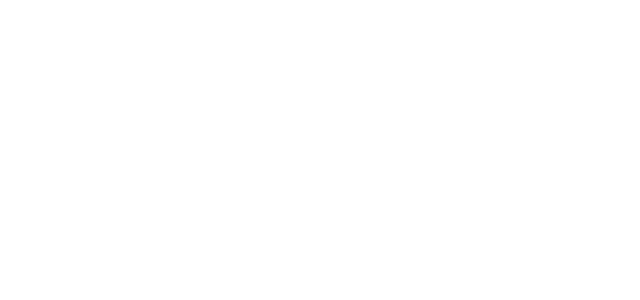
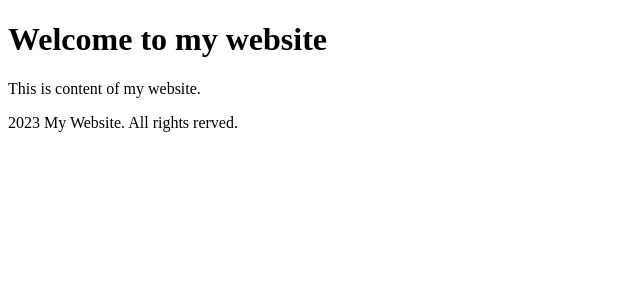
Before and after one commit to acciojob/page-layout-Neha-Balaji-Bacha, a React app: page / in a window 1280 px wide. Shown: the top 300 px of the page, without its empty margins (0-640 px from the left). Built offline with nearby package versions, Linux system fonts and the light colour scheme.

Commit message:
Add page layout and content to App component
Updated the App component to include page layout and content.

```diff
--- a/src/components/App.js
+++ b/src/components/App.js
@@ -5,7 +5,13 @@
 const App = () => {
   return (
     <div>
-        {/* Do not remove the main div */}
+
+  {<pageLayout>
+     <h1>Welcome to my website</h1>
+    <p>This is content of my website.</p>
+    <footer>2023 My Website. All rights rerved.</footer>
+  </pageLayout>
+  }
     </div>
   )
 }
```
